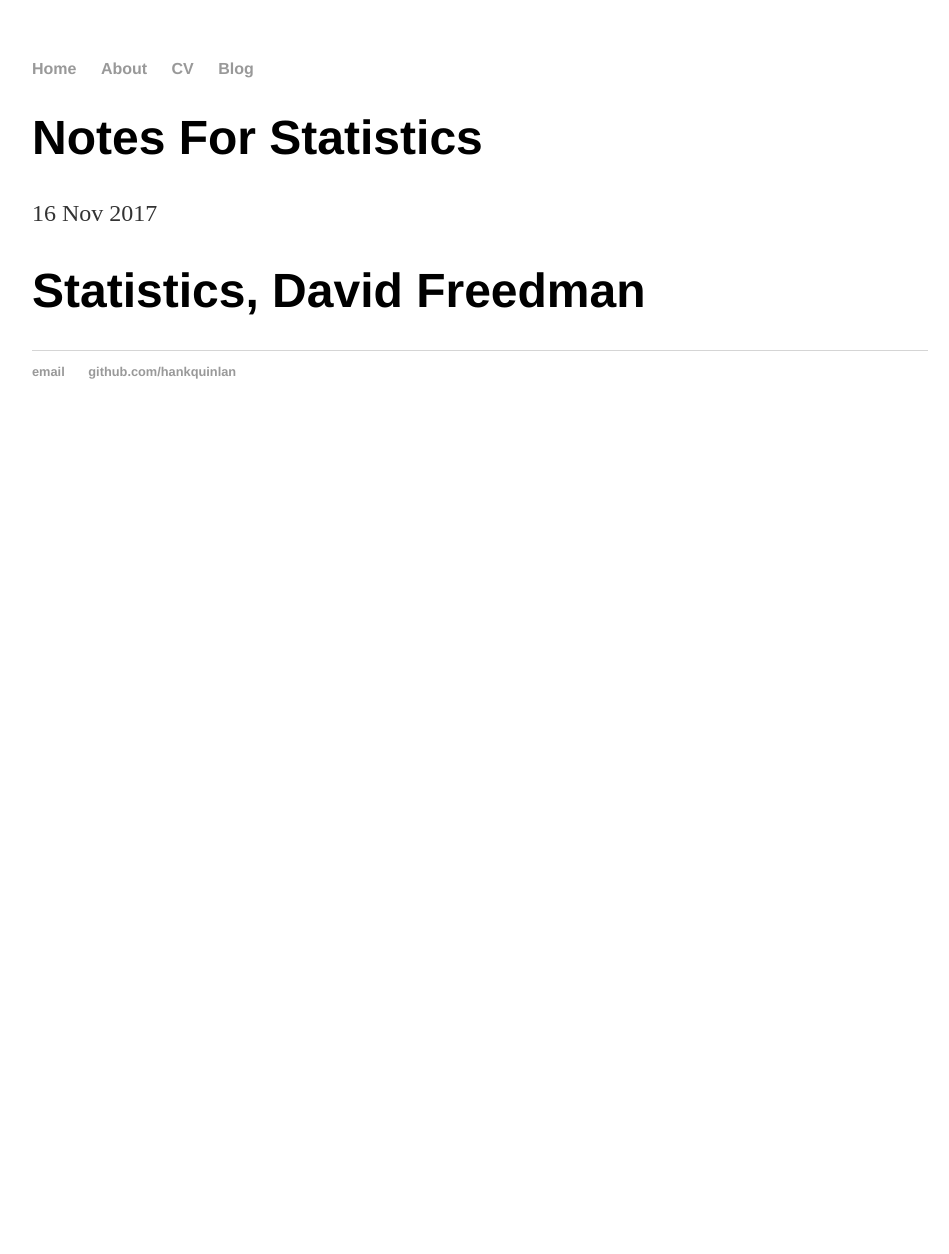
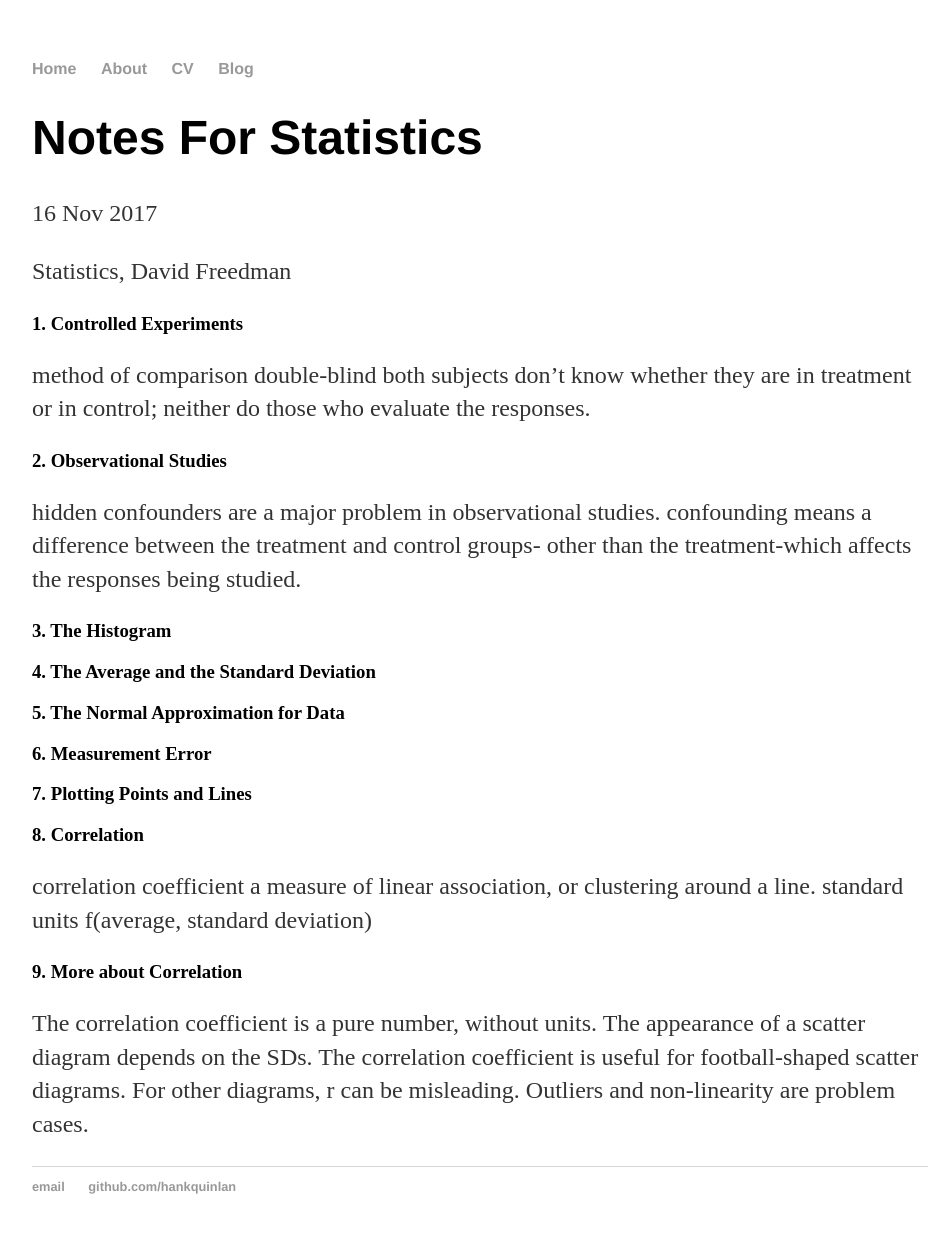
Before and after one commit to cunwang-root/cunwang-root.github.io, a Jekyll site: the page built from _posts/2017-11-16-notes-for-statistics.md, in a window 1280 px wide. Shown: the whole page, without its empty margins (160-1109 px from the left). Built offline with Jekyll 4.4.1, drawn with Linux system fonts in a browser that asks for light colours; our own code applies the rules of GitHub Pages for plain Markdown files; before the commit the page ends 900 px from its top, so only the background shows below that.

Commit message:
update notes for statistics

```diff
--- a/_posts/2017-11-16-notes-for-statistics.md
+++ b/_posts/2017-11-16-notes-for-statistics.md
@@ -1 +1,32 @@
-# Statistics, David Freedman
+Statistics, David Freedman
+### 1. Controlled Experiments
+method of comparison
+double-blind both subjects don't know whether they are in treatment or in
+control; neither do those who evaluate the responses.
+
+### 2. Observational Studies
+hidden confounders are a major problem in observational studies.
+confounding means a difference between the treatment and control groups-
+other than the treatment-which affects the responses being studied.
+
+### 3. The Histogram
+
+### 4. The Average and the Standard Deviation
+
+### 5. The Normal Approximation for Data
+
+### 6. Measurement Error
+
+### 7. Plotting Points and Lines
+
+### 8. Correlation
+correlation coefficient a measure of linear association, or clustering
+around a line.
+standard units f(average, standard deviation)
+
+### 9. More about Correlation
+The correlation coefficient is a pure number, without units.
+The appearance of a scatter diagram depends on the SDs.
+The correlation coefficient is useful for football-shaped scatter diagrams.
+For other diagrams, r can be misleading. Outliers and non-linearity are
+problem cases.
```
